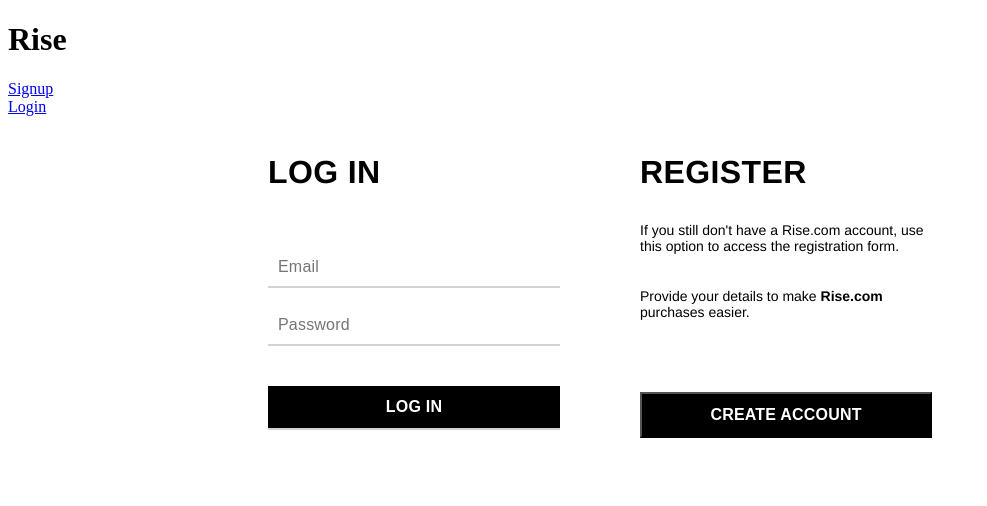
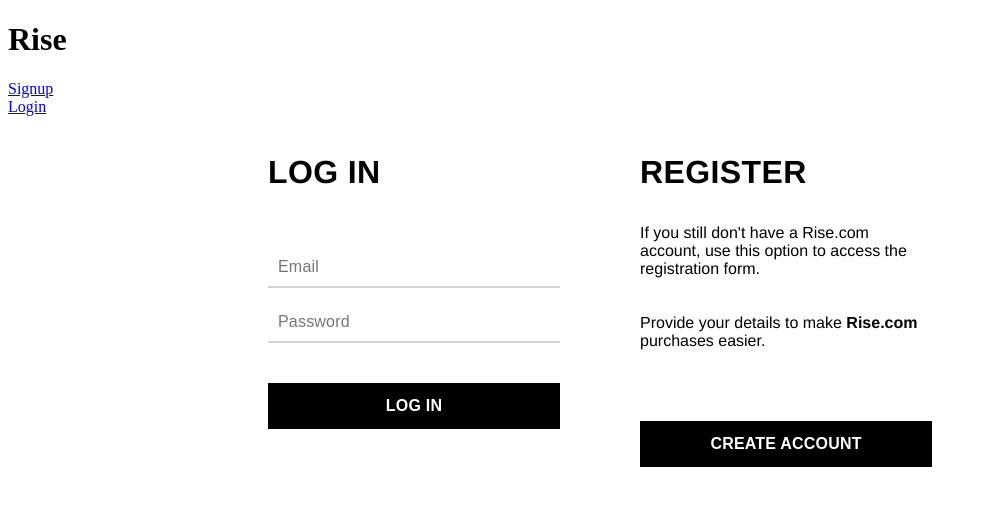
Before and after one commit to Cro5s/Rise, a React (Create React App) app in the folder frontend/: page /#/login in a window 1280 px wide. Shown: the top 506 px of the page, without its empty margins (0-987 px from the left). Built offline with nearby package versions, Linux system fonts and the light colour scheme.

Commit message:
CSS Reset for the app

```diff
--- /dev/null
+++ b/frontend/src/components/app-css-reset.css
@@ -0,0 +1,46 @@
+html, body, header, nav, h1, a,
+ul, li, strong, main, button, i,
+section, img, div, h2, p, form,
+fieldset, label, input, textarea,
+span, article, footer, time, small {
+  margin: 0;
+  padding: 0;
+  border: 0;
+  outline: 0;
+  font: inherit;
+  color: inherit;
+  text-align: inherit;
+  text-decoration: inherit;
+  vertical-align: inherit;
+  box-sizing: inherit;
+  background: transparent;
+}
+​
+ul {
+  list-style: none;
+}
+​
+img {
+  display: block;
+  width: 100%;
+  height: auto;
+}
+​
+input[type="password"],
+input[type="email"],
+input[type="text"],
+input[type="submit"],
+textarea,
+button {
+  /*
+  Get rid of native styling. Read more here:
+  http://css-tricks.com/almanac/properties/a/appearance/
+  */
+  -webkit-appearance: none;
+  -moz-appearance: none;
+}
+​
+button,
+input[type="submit"] {
+  cursor: pointer;
+}
--- a/frontend/src/components/session/login-form.css
+++ b/frontend/src/components/session/login-form.css
@@ -5,6 +5,7 @@
     margin-right: auto;
     max-width: 744px;
     font-family: Neue-Helvetica, Helvetica, Arial, sans-serif;
+    font-size: 0.8em;
     padding-top: 40px;
 }
 .login-form-flex-container {
@@ -20,7 +21,7 @@
 }
 .login-form-title {
     font-size: 32px;
-    font-stretch: condensed;
+    font-stretch: extra-condensed;
     font-weight: 700;
     letter-spacing: 0.4px;
     line-height: 32px;
@@ -59,7 +60,8 @@
     text-align: center;
     width: 100%;
     line-height: 20px;
-    letter-spacing: .2px;
+    letter-spacing: 0.2px;
+    border: solid 2px black;
 }
 .login-form-register-section {
     box-sizing: border-box;
@@ -67,9 +69,10 @@
     padding-right: 80px;
     width: 372px;
 }
-.login-form-register-section > p {
+.login-form-register-section p {
     padding-top: 20px;
-    font-size: 14px;
+    font-size: 16px;
+    width: 100%;
 }
 .login-form-register-label {
     font-size: 32px;
@@ -78,7 +81,7 @@
     letter-spacing: 0.4px;
     line-height: 32px;
     padding-bottom: 20px;
-    font-stretch: condensed;
+    font-stretch: extra-condensed;
 }
 .risgister-button {
     margin-top: 40px;
@@ -92,4 +95,5 @@
     width: 100%;
     line-height: 20px;
     letter-spacing: .2px;
+    border: solid 2px black;
 }
```
